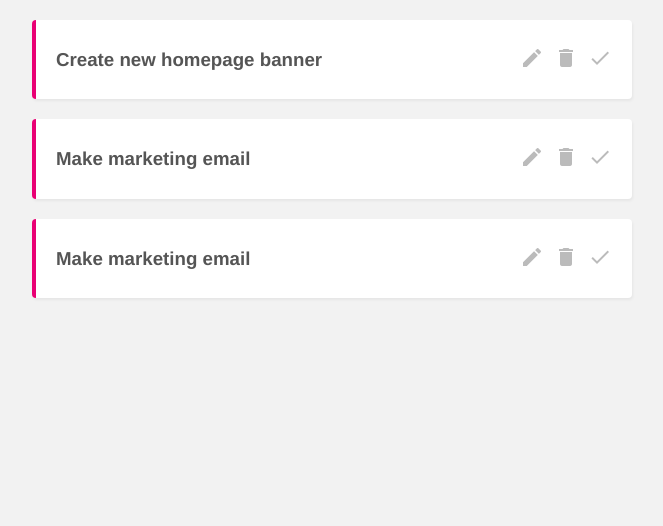
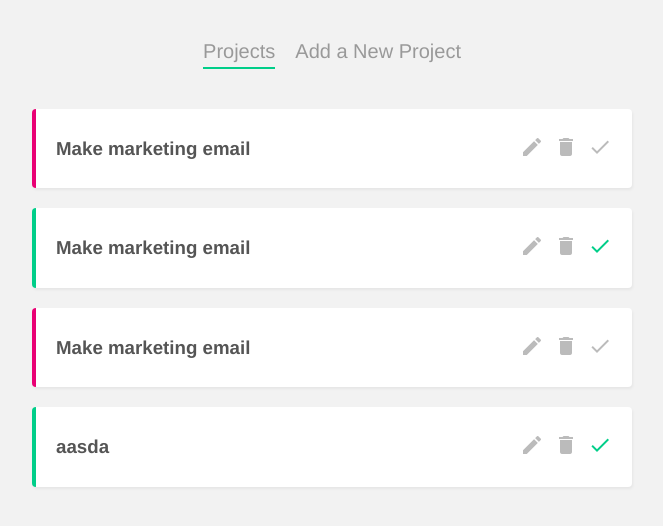
Before and after one commit to HubertMelbruda/vue-project-planner, a Vue app: page / in a window 1280 px wide. Shown: the top 526 px of the page, without its empty margins (308-971 px from the left). Built offline with nearby package versions, Linux system fonts and the light colour scheme; data requests are answered from the project's data file.

Commit message:
Add navbar and edit project component

```diff
--- a/data/db.json
+++ b/data/db.json
@@ -2,7 +2,7 @@
   "projects": [
     {
       "id": 1,
-      "title": "Create new homepage banner",
+      "title": "Make marketing email",
       "details": "Lorem ipsum",
       "complete": false
     },
@@ -10,14 +10,19 @@
       "id": 2,
       "title": "Make marketing email",
       "details": "Lorem ipsum",
-      "complete": false
+      "complete": true
     },
     {
       "id": 3,
       "title": "Make marketing email",
       "details": "Lorem ipsum",
       "complete": false
+    },
+    {
+      "title": "aasda",
+      "details": "aasdasdasdasd",
+      "complete": true,
+      "id": 4
     }
-
   ]
 }
--- a/src/App.vue
+++ b/src/App.vue
@@ -1,7 +1,17 @@
 <template>
-
+  <Navbar />
   <router-view/>
 </template>
+
+<script>
+import Navbar from './components/Navbar.vue'
+export default {
+  components: {
+    Navbar,
+  }
+
+}
+</script>
 
 <style>
 body {
--- /dev/null
+++ b/src/components/Navbar.vue
@@ -0,0 +1,28 @@
+<template>
+  <nav class="main-nav">
+    <router-link class="main-nav__link main-nav__link--active" :to="{ name: 'Home'}">Projects</router-link>
+    <router-link class="main-nav__link main-nav__link--active" :to="{ name: 'AddProject'}">Add a New Project</router-link>
+  </nav>
+</template>
+<script>
+export default {
+
+}
+</script>
+<style lang="scss" scoped>
+  .main-nav {
+    text-align: center;
+    margin: 40px auto;
+  }
+  .main-nav__link {
+    display: inline-block;
+    text-decoration: none;
+    margin: 0 10px;
+    color: #999;
+    font-size: 20px;
+  }
+  a.router-link-active {
+    border-bottom: 2px solid #00ce89;
+    padding-bottom: 4px;
+  }
+</style>
--- a/src/components/SingleProject.vue
+++ b/src/components/SingleProject.vue
@@ -5,7 +5,9 @@
         {{ project.title }}
       </h3>
       <div class="project__icons">
-        <span class="material-icons"> edit </span>
+        <router-link :to="{ name: 'EditProject', params: { id: this.project.id}}">
+          <span @click="handleEditProject" class="material-icons"> edit </span>
+        </router-link>
         <span @click="handleDeleteProject" class="material-icons">
           delete
         </span>
--- a/src/router/index.js
+++ b/src/router/index.js
@@ -1,11 +1,12 @@
 import { createRouter, createWebHistory } from 'vue-router'
 import HomeView from '../views/HomeView.vue'
 import AddProject from '../views/AddProject.vue'
+import EditProject from '../views/EditProject.vue'
 
 const routes = [
   {
     path: '/',
-    name: 'home',
+    name: 'Home',
     component: HomeView
   },
   {
@@ -13,6 +14,12 @@ const routes = [
     name: 'AddProject',
     component: AddProject,
   },
+  {
+    path: '/projects/:id',
+    name: 'EditProject',
+    component: EditProject,
+    props: true,
+  }
 ]
 
 const router = createRouter({
--- a/src/views/AddProject.vue
+++ b/src/views/EditProject.vue
@@ -1,5 +1,5 @@
 <template>
-  <form @submit.prevent="handleSubmit" class="form">
+  <form @submit.prevent="handelSumbit" class="form">
     <label class="form__label">Title</label>
     <input type="text" required v-model="title" class="form__input" />
     <label class="form__label">Details:</label>
@@ -10,38 +10,46 @@
       v-model="details"
       class="form__textarea"
     ></textarea>
-    <button class="form_button">Add Project</button>
+    <button class="form_button">Update Project</button>
   </form>
 </template>
 
 <script>
-const axios = require("axios")
+const axios = require('axios')
+
 export default {
+  props: ['id'],
   data() {
     return {
-      title: "",
-      details: "",
-      uri: "http://localhost:8000/projects",
+      title: '',
+      details: '',
+      uri: 'http://localhost:8000/projects/' + this.id
     }
   },
+  mounted() {
+    axios
+      .get(this.uri)
+      .then(res => {
+        this.title = res.data.title
+        this.details = res.data.details
+      })
+      .catch(err => console.log(err))
+  },
   methods: {
-    handleSubmit() {
+    handelSumbit() {
       let project = {
         title: this.title,
         details: this.details,
-        complete: false,
       }
-
-      axios.post(this.uri, project)
-      .then(() => {
-        this.$router.push({ name: 'home'})
-      })
-      .catch(err => console.log(err))
-
-    },
-  },
+      axios
+        .patch(this.uri, project)
+        .then(() => this.$router.push({ name: 'Home'}))
+        .catch(err => console.log(err))
+    }
+  }
 }
 </script>
+
 <style lang="scss">
 .form {
   background: white;
```
